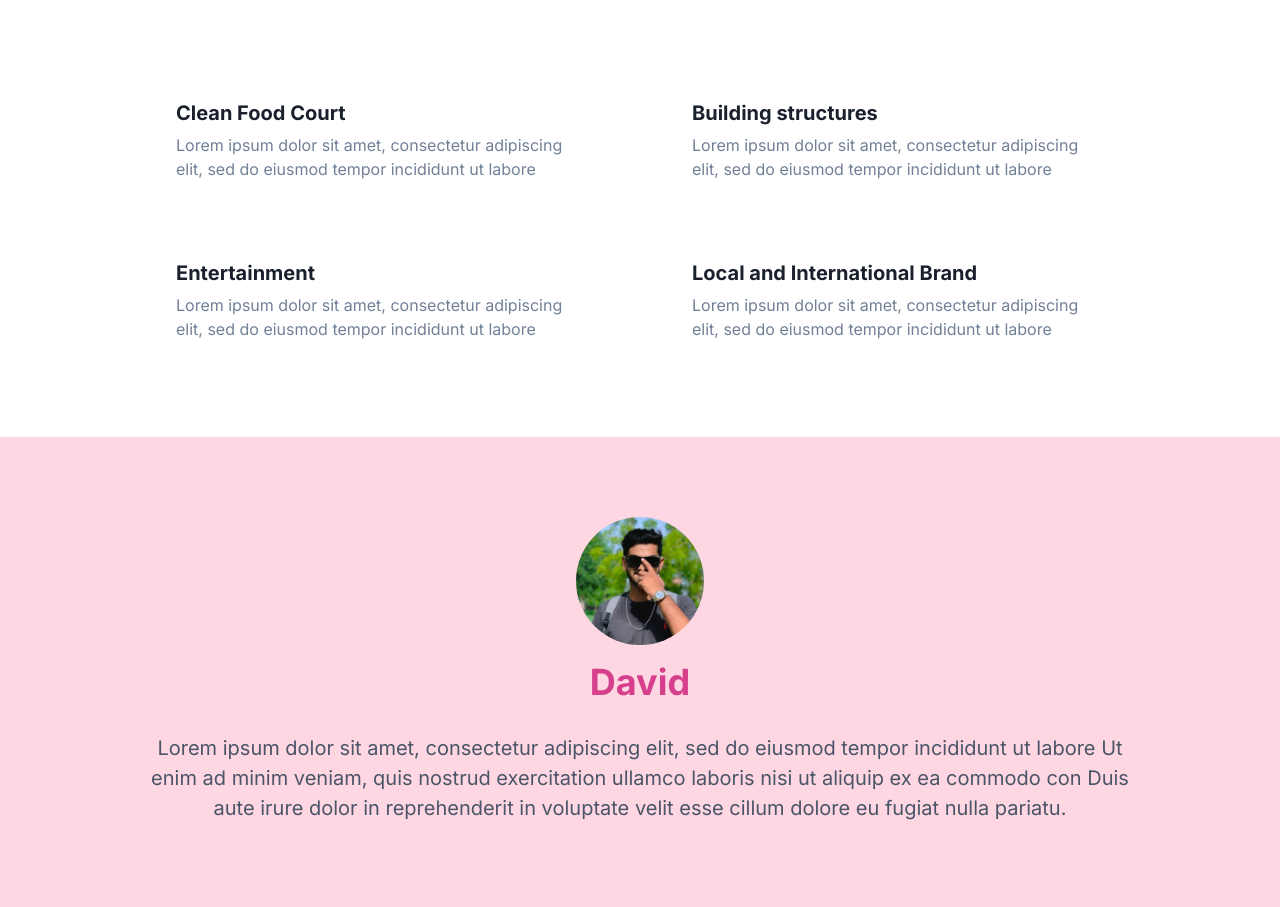
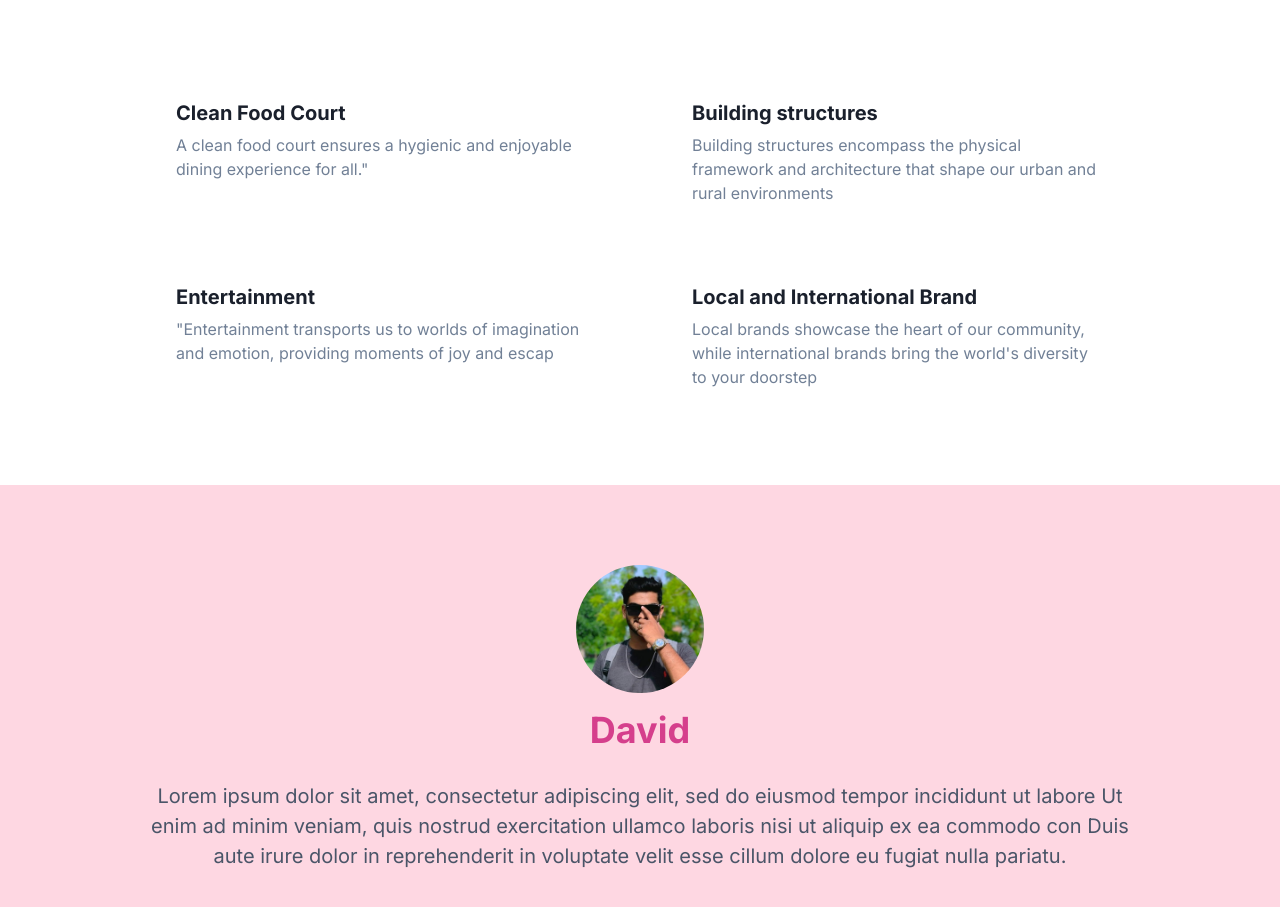
Before and after one commit to EAD-Mid-1/EAD-mid-1-repo, a React (Vite) app: page / in a window 1280 px wide. Shown: the part 2120-3027 px from the top of the page. Built offline with nearby package versions, Linux system fonts and the light colour scheme.

Commit message:
forth commit

```diff
--- a/src/components/Services.jsx
+++ b/src/components/Services.jsx
@@ -30,8 +30,7 @@ function Services() {
               </Box>
               <Heading fontSize="xl">Clean Food Court</Heading>
               <Text color="gray.500">
-                Lorem ipsum dolor sit amet, consectetur adipiscing elit, sed do
-                eiusmod tempor incididunt ut labore
+                A clean food court ensures a hygienic and enjoyable dining experience for all."
               </Text>
             </VStack>
             <VStack
@@ -47,8 +46,7 @@ function Services() {
               </Box>
               <Heading fontSize="xl">Building structures</Heading>
               <Text color="gray.500">
-                Lorem ipsum dolor sit amet, consectetur adipiscing elit, sed do
-                eiusmod tempor incididunt ut labore
+              Building structures encompass the physical framework and architecture that shape our urban and rural environments
               </Text>
             </VStack>
 
@@ -65,8 +63,7 @@ function Services() {
               </Box>
               <Heading fontSize="xl">Entertainment</Heading>
               <Text color="gray.500">
-                Lorem ipsum dolor sit amet, consectetur adipiscing elit, sed do
-                eiusmod tempor incididunt ut labore
+              "Entertainment transports us to worlds of imagination and emotion, providing moments of joy and escap
               </Text>
             </VStack>
             <VStack
@@ -82,8 +79,7 @@ function Services() {
               </Box>
               <Heading fontSize="xl">Local and International Brand</Heading>
               <Text color="gray.500">
-                Lorem ipsum dolor sit amet, consectetur adipiscing elit, sed do
-                eiusmod tempor incididunt ut labore
+              Local brands showcase the heart of our community, while international brands bring the world's diversity to your doorstep
               </Text>
             </VStack>
           </SimpleGrid>
```
